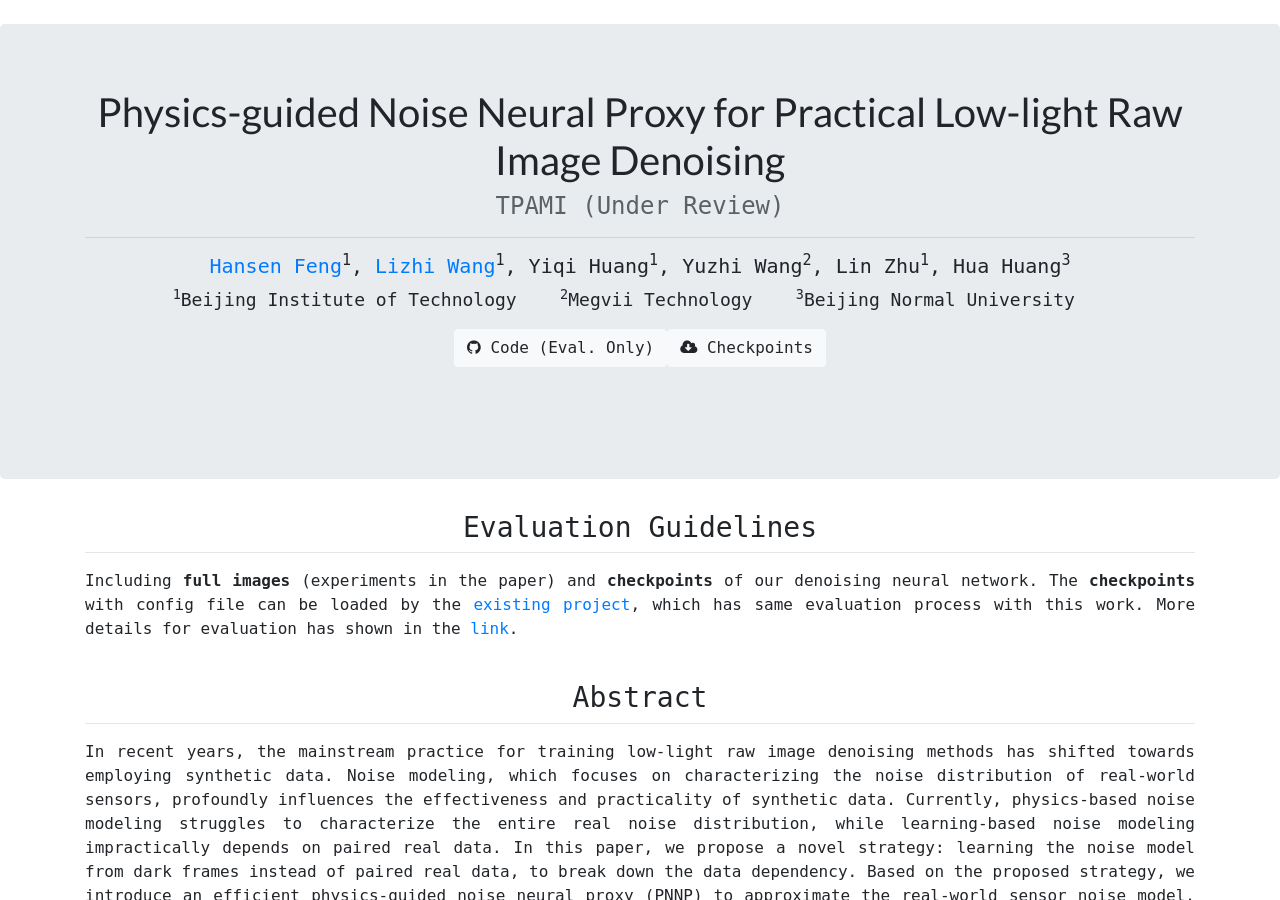
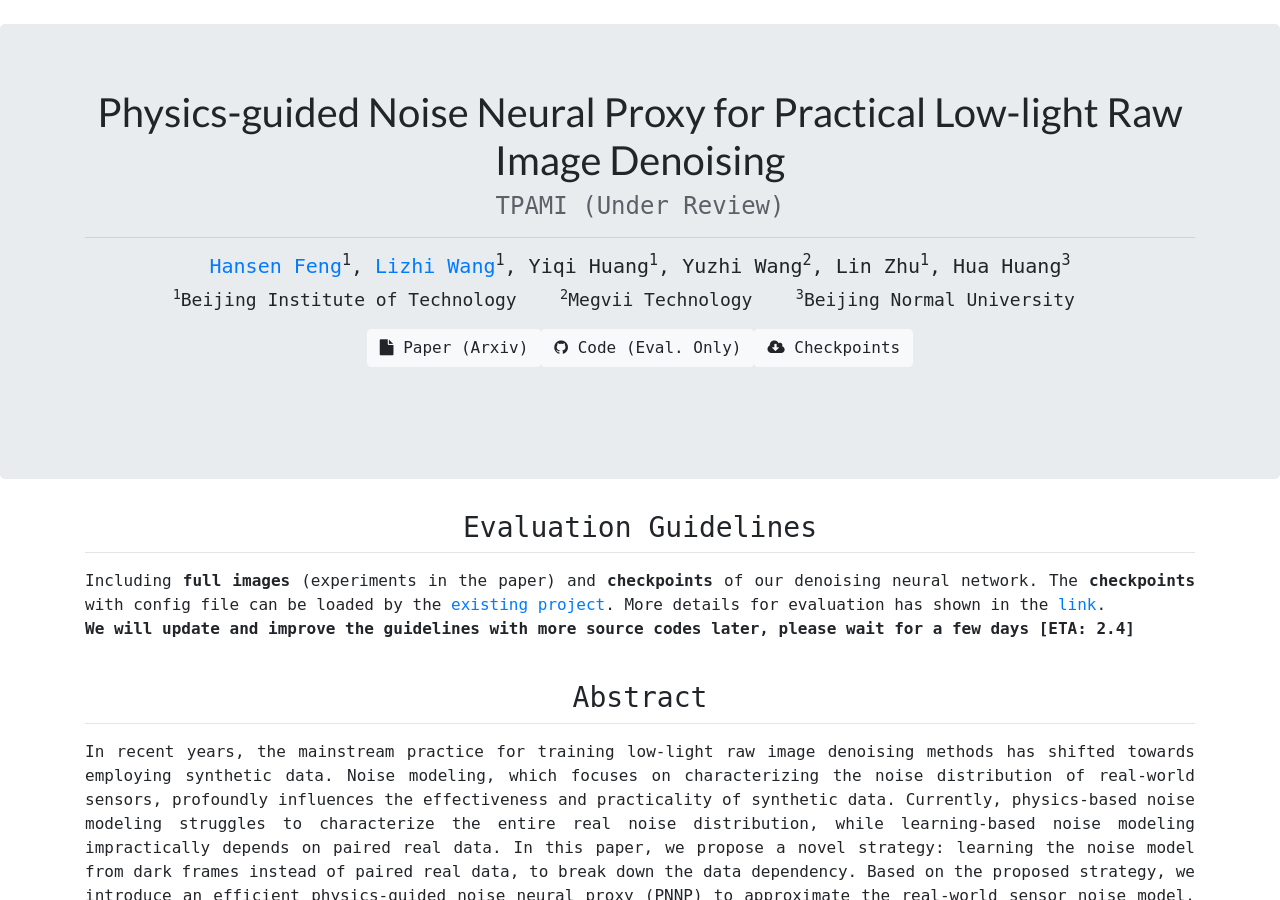
Before and after one commit to fenghansen/fenghansen.github.io, a Jekyll site: the page publication/PNNP/index.html, which Jekyll copies as it is, in a window 1280 px wide and 900 px high. Built offline with Jekyll 4.4.1, drawn with Linux system fonts in a browser that asks for light colours; nearby versions of some CDN libraries; library files that are not in the unit come from our copies; comment, search, counter and statistics services are not loaded.

Commit message:
coming soon

```diff
--- a/publication/PNNP/index.html
+++ b/publication/PNNP/index.html
@@ -46,7 +46,11 @@
             </p>
             <div class="row justify-content-center">
               <div class="column">
-                <p class="mb-5"><a class="btn btn-large btn-light" href="https://github.com/megvii-research/PMN/tree/TPAMI" role="button"  target="_blank">
+                <p class="mb-5"><a class="btn btn-large btn-light" href="https://arxiv.org/abs/2310.09126" role="button"  target="_blank">
+                  <i class="fa fa-file"></i> Paper (Arxiv)</a> </p>
+              </div>
+              <div class="column">
+                <p class="mb-5"><a class="btn btn-large btn-light" href="https://github.com/fenghansen/PNNP" role="button"  target="_blank">
                   <i class="fa fa-github"></i> Code (Eval. Only)</a> </p>
               </div>
               <div class="column">
@@ -69,8 +73,10 @@
             <hr style="margin-top:0px">
           <p class="text-justify">
             Including <b>full images</b> (experiments in the paper) and <b>checkpoints</b> of our denoising neural network.
-            The <b>checkpoints</b> with config file can be loaded by the <a href="https://github.com/megvii-research/PMN/tree/TPAMI">existing project</a>, which has same evaluation process with this work.
+            The <b>checkpoints</b> with config file can be loaded by the <a href="https://github.com/fenghansen/PNNP">existing project</a>.
             More details for evaluation has shown in the <a href="https://pan.baidu.com/s/1PgtH0Kw_mt1A56pF0Qt2gA?pwd=vmcl">link</a>.
+            <br>
+            <b>We will update and improve the guidelines with more source codes later, please wait for a few days [ETA: 2.4]</b>
           </p>
           <!-- <img class="img-fluid" src="./images/pipeline.png" alt="teaser" width="90%"> -->
         </div>
```
